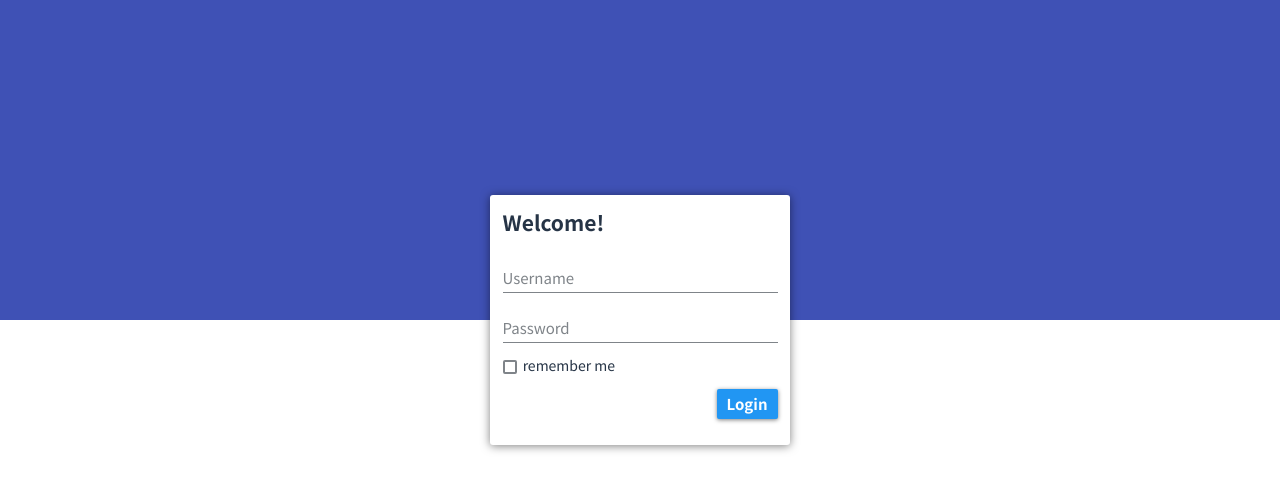
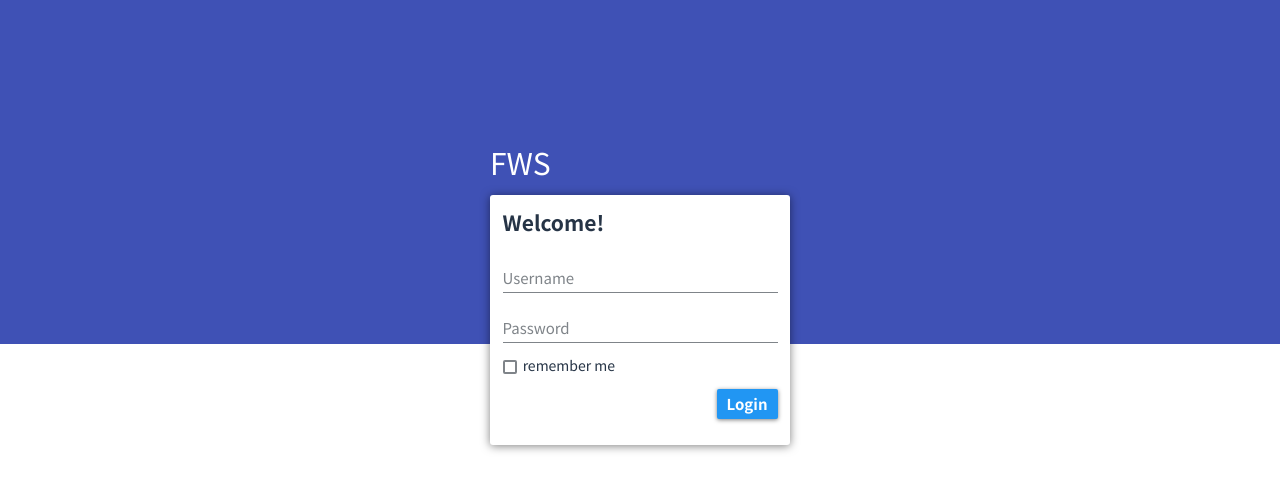
Before and after one commit to sunho/fws, an Angular app in the folder public/: page / in a window 1280 px wide. Shown: the top 490 px of the page. Built offline with nearby package versions, Linux system fonts and the light colour scheme.

Commit message:
Add logo

```diff
--- a/public/src/app/core/pages/login/login.component.html
+++ b/public/src/app/core/pages/login/login.component.html
@@ -1,6 +1,9 @@
 <div class="login">
   <div class="login__color-bar">
   </div>
+  <h1 class="login__heading">
+    FWS
+  </h1>
   <div class="login__center-box">
     <app-login-form></app-login-form>
   </div>
--- a/public/src/app/core/pages/login/login.component.scss
+++ b/public/src/app/core/pages/login/login.component.scss
@@ -1,15 +1,30 @@
 @import "mixins";
+@import "variables";
 
 .login {
+	&__color-bar {
+		position: absolute;
+		top: 0;
+		width: 100%;
+		height: 43%;
+
+		z-index: -99;
+
+		background-color: $color-purple;
+	}
+
 	&__center-box {
 		@include absolute-center(40%);
 	}
-	&__color-bar {
-		width: 100%;
-		height: 40%;
-		background-color: rgb(63,81,181);
+
+	&__heading {
 		position: absolute;
-		z-index: -99;
-		top: 0;
+		top: calc(40% - 18rem);
+		left: calc(50% - 15rem);
+
+		font-size: $font-size * 2;
+		font-weight: 500;
+
+		color: $color-white;
 	}
 }
--- a/public/src/app/sass/_variables.scss
+++ b/public/src/app/sass/_variables.scss
@@ -7,6 +7,7 @@ $color-skyblue: #2196f3;
 $color-skyblue-2: #0097D6;
 $color-white: #fff;
 $color-shadow: rgba(#000, 0.5);
+$color-purple: rgb(63,81,181);
 
 $form-text-height: 3rem;
 $form-text-border: .1rem;
```
